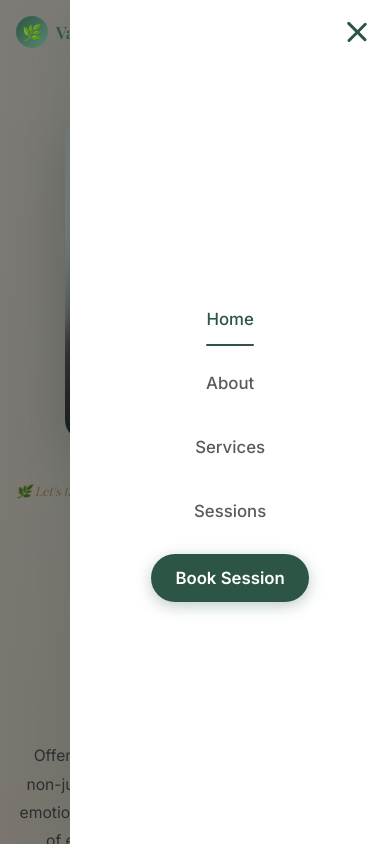
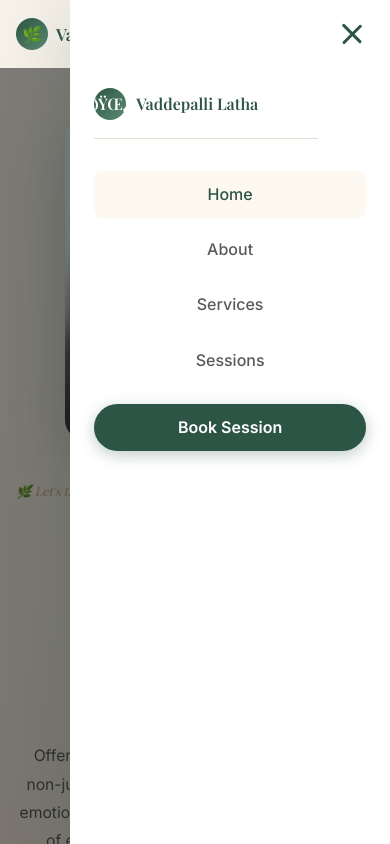
Before and after one commit to bhargavvaddepalli/psychology, a Next.js app: page / in a window 390 px wide. Both pictures are taken after a click on the button "Toggle navigation menu". Shown: the top 844 px of the page. Built offline with nearby package versions, Linux system fonts and the light colour scheme; a web font is replaced by a local one.

Commit message:
Improve mobile navigation sidebar

```diff
--- a/src/app/components/Navbar.js
+++ b/src/app/components/Navbar.js
@@ -41,6 +41,15 @@ export default function Navbar() {
     };
   }, [mobileOpen]);
 
+  useEffect(() => {
+    const closeOnDesktop = () => {
+      if (window.innerWidth > 900) setMobileOpen(false);
+    };
+
+    window.addEventListener('resize', closeOnDesktop);
+    return () => window.removeEventListener('resize', closeOnDesktop);
+  }, []);
+
   const handleNavClick = (e, id) => {
     e.preventDefault();
     setMobileOpen(false);
@@ -67,7 +76,15 @@ export default function Navbar() {
             Vaddepalli Latha
           </a>
 
-          <div className={`nav-links ${mobileOpen ? 'open' : ''}`}>
+          <div
+            className={`nav-links ${mobileOpen ? 'open' : ''}`}
+            id="mobile-navigation"
+            aria-hidden={!mobileOpen && undefined}
+          >
+            <div className="sidebar-heading" aria-hidden="true">
+              <span className="nav-logo-icon">ðŸŒ¿</span>
+              <span>Vaddepalli Latha</span>
+            </div>
             {links.map((link) => (
               <a
                 key={link.id}
@@ -86,6 +103,7 @@ export default function Navbar() {
             onClick={() => setMobileOpen(!mobileOpen)}
             aria-label="Toggle navigation menu"
             aria-expanded={mobileOpen}
+            aria-controls="mobile-navigation"
           >
             <span></span>
             <span></span>
@@ -97,6 +115,7 @@ export default function Navbar() {
       <div
         className={`mobile-nav-overlay ${mobileOpen ? 'active' : ''}`}
         onClick={() => setMobileOpen(false)}
+        aria-hidden="true"
       />
     </>
   );
--- a/src/app/globals.css
+++ b/src/app/globals.css
@@ -300,6 +300,10 @@ input, textarea, select {
   gap: 32px;
 }
 
+.sidebar-heading {
+  display: none;
+}
+
 .nav-links a {
   font-size: 0.9rem;
   font-weight: 500;
@@ -1871,6 +1875,101 @@ section {
   .nav-links { gap: 20px; }
 }
 
+@media (max-width: 900px) {
+  .navbar {
+    padding: 12px 0;
+    background: rgba(253, 248, 240, 0.94);
+    backdrop-filter: blur(16px);
+    -webkit-backdrop-filter: blur(16px);
+  }
+
+  .navbar .container { gap: 16px; }
+
+  .nav-logo {
+    min-width: 0;
+    white-space: nowrap;
+  }
+
+  .nav-links {
+    position: fixed;
+    top: 0;
+    right: 0;
+    width: min(84vw, 340px);
+    height: 100dvh;
+    padding: 24px;
+    background: var(--color-white);
+    flex-direction: column;
+    align-items: stretch;
+    justify-content: flex-start;
+    gap: 8px;
+    box-shadow: var(--shadow-xl);
+    overflow-y: auto;
+    transform: translateX(105%);
+    visibility: hidden;
+    transition: transform var(--transition-base), visibility var(--transition-base);
+    z-index: 999;
+  }
+
+  .nav-links.open {
+    right: 0;
+    transform: translateX(0);
+    visibility: visible;
+  }
+
+  .sidebar-heading {
+    display: flex;
+    align-items: center;
+    gap: 10px;
+    min-height: 48px;
+    margin: 0 48px 24px 0;
+    padding-bottom: 18px;
+    border-bottom: 1px solid var(--color-border);
+    color: var(--color-primary);
+    font-family: var(--font-heading);
+    font-weight: 600;
+  }
+
+  .nav-links a {
+    width: 100%;
+    min-height: 48px;
+    padding: 10px 16px;
+    border-radius: var(--radius-sm);
+    display: flex;
+    align-items: center;
+    justify-content: flex-start;
+    font-size: 1rem;
+  }
+
+  .nav-links a::after { display: none; }
+
+  .nav-links a:hover,
+  .nav-links a.active {
+    background: var(--color-cream);
+  }
+
+  .nav-links .nav-cta {
+    justify-content: center;
+    margin-top: 12px;
+  }
+
+  .hamburger {
+    display: flex;
+    min-width: 44px;
+    min-height: 44px;
+    align-items: center;
+    justify-content: center;
+    margin-left: auto;
+    border-radius: var(--radius-sm);
+  }
+
+  .hamburger:focus-visible {
+    outline: 3px solid rgba(44, 85, 69, 0.25);
+    outline-offset: 2px;
+  }
+
+  .mobile-nav-overlay.active { display: block; }
+}
+
 @media (max-width: 768px) {
   html { scroll-padding-top: 72px; }
 
@@ -1969,6 +2068,14 @@ section {
   .footer { padding-top: 48px; }
 }
 
+@media (max-width: 768px) {
+  .nav-links.open {
+    right: 0;
+    transform: translateX(0);
+    visibility: visible;
+  }
+}
+
 @media (prefers-reduced-motion: reduce) {
   html { scroll-behavior: auto; }
 
```
